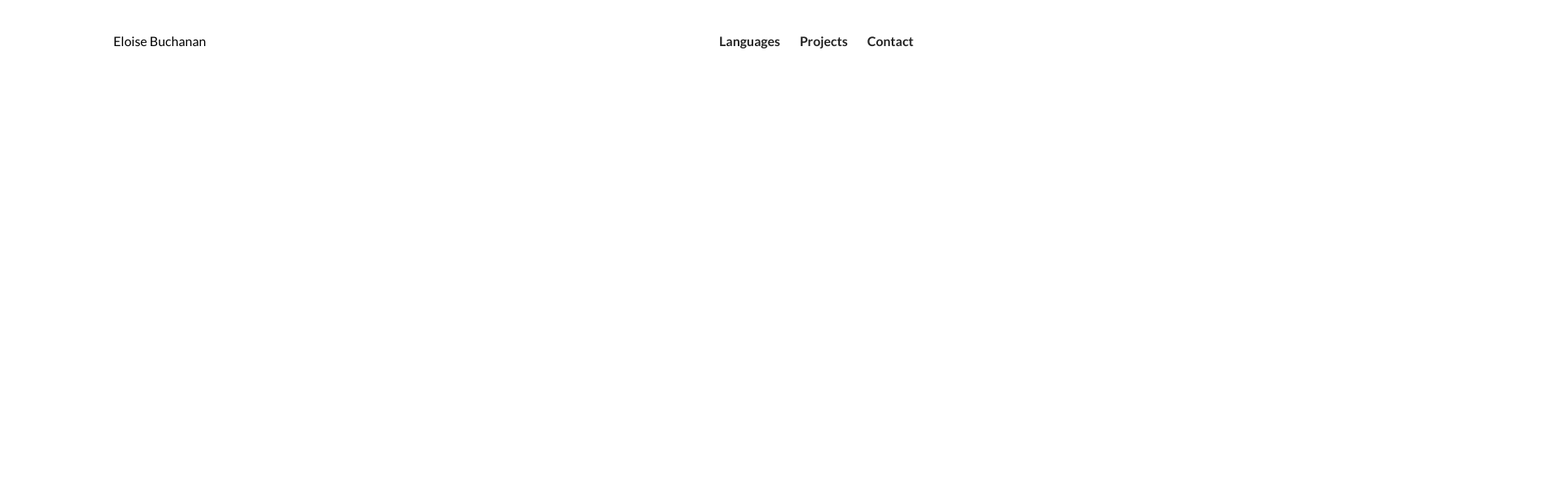
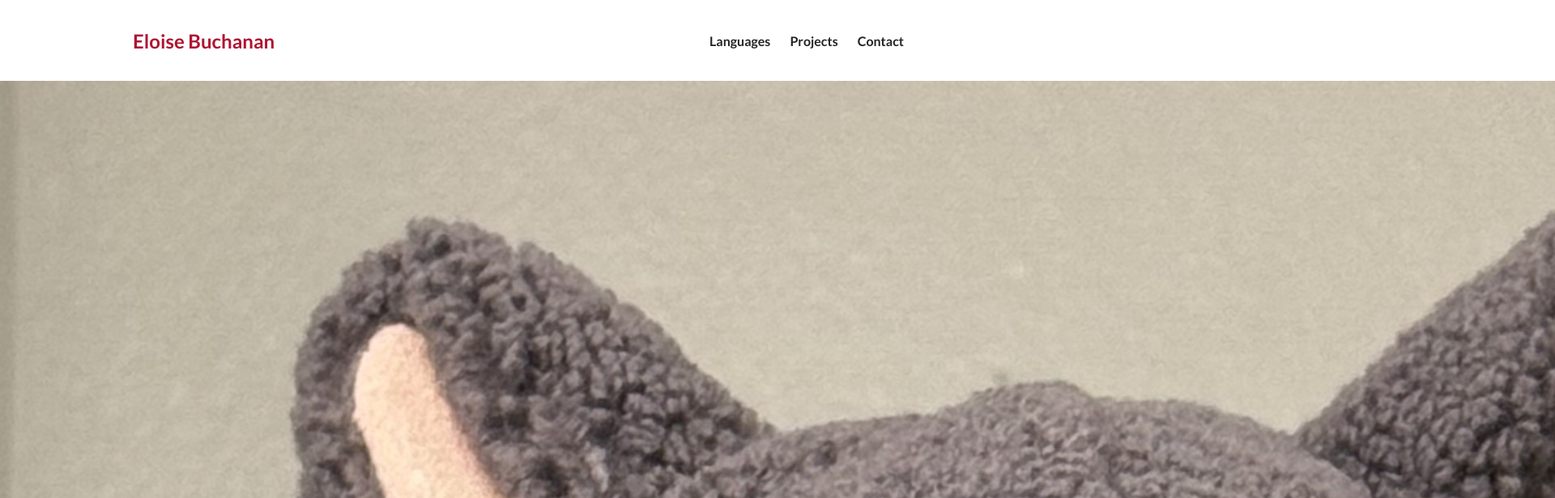
Before and after one commit to EloiseBuchanan/Eloise-s-E-Portfolio, a plain HTML site: page index.html in a window 1280 px wide. Shown: the top 616 px of the page at 81% size, 1920 px wide, since content can reach past the window. Drawn offline with Linux system fonts and the light colour scheme.

Commit message:
added the about me info box

```diff
--- a/index.html
+++ b/index.html
@@ -31,6 +31,17 @@
                 </li>
             </ul>
         </nav>
+        <div>
+            <div class="about-me__info row">
+                <div class="about-me__info--container"></div>
+                <figure class="about-me__picture--mask">
+                    <img src="./EPortfolio Assets/Me_Profile.jpg" alt="Picture of Me">
+                </figure>
+                <h1 class="about-me__info--title">
+                    Hey! I'm Eloise Buchanan
+                </h1>
+            </div>
+        </div>
     </section>
 </body>
 </html>
--- a/style.css
+++ b/style.css
@@ -28,6 +28,7 @@ nav {
     display: flex;
     justify-content: space-between;
     align-items: center;
+    padding: 0 12px;
 }
 
 .nav__link--list {
@@ -48,6 +49,19 @@ nav {
     color: white;
 }
 
+.nav__link--anchor-primary:hover {
+    background-color: rgb(175, 15, 30);
+}
+
+.personal__logo {
+    font-size: 24px;
+    color: rgb(175, 20, 50);
+    margin: 0 12px;
+    font-weight: bold;
+}
+
 li {
     list-style: none;
 }
+
+/* ABOUT ME */
```
